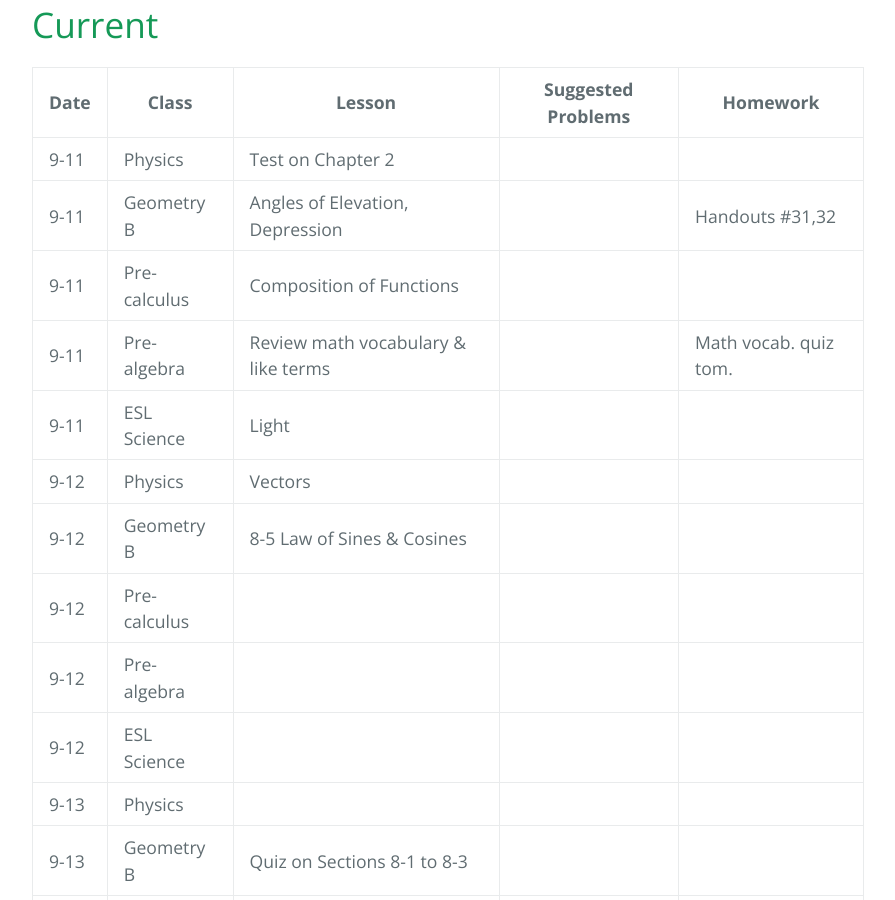
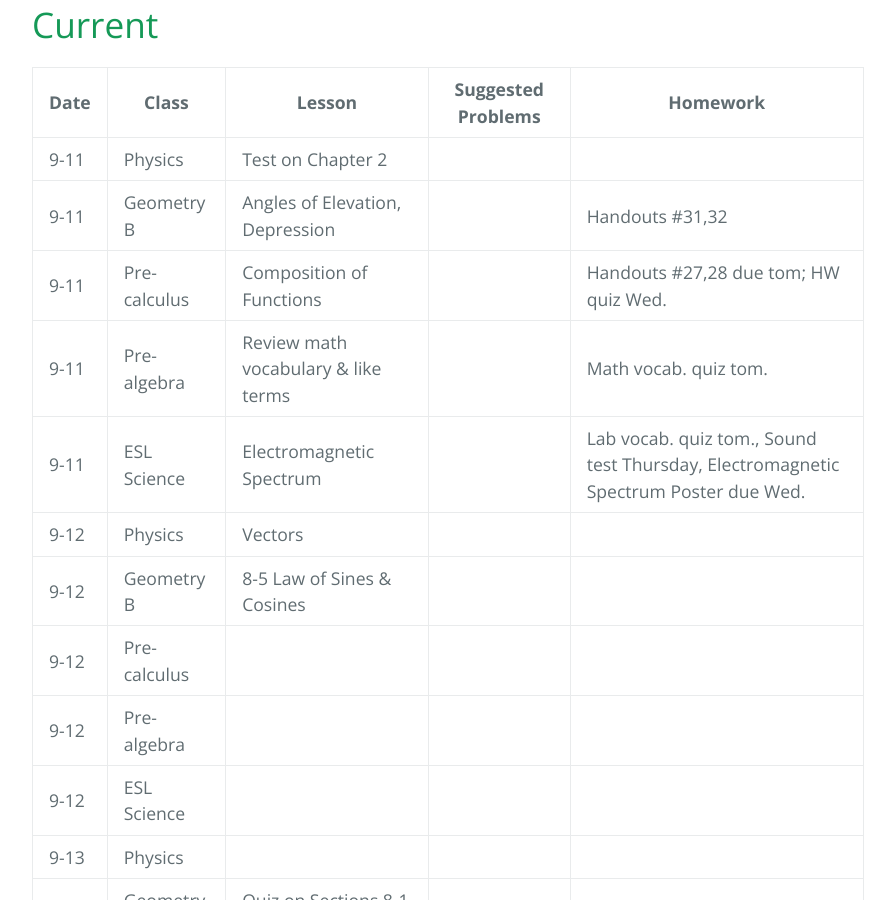
Before and after one commit to gpayoo/gpayoo, a Jekyll site: the page built from index.md, in a window 1280 px wide and 900 px high, scrolled down 501 px. Shown: the whole window, without its empty margins (192-1087 px from the left). Built offline with Jekyll 4.4.1, drawn with Linux system fonts in a browser that asks for light colours; our own code applies the rules of GitHub Pages for plain Markdown files.

Commit message:
Update index.md

```diff
--- a/index.md
+++ b/index.md
@@ -11,9 +11,9 @@ layout: default
 | ---- | ----- | ------ | -------- | ---
 | 9-11 | Physics |  Test on Chapter 2| |
 | 9-11 | Geometry B | Angles of Elevation, Depression | |  Handouts #31,32|
-| 9-11 | Pre-calculus | Composition of Functions | |
+| 9-11 | Pre-calculus | Composition of Functions | | Handouts #27,28 due tom; HW quiz Wed.
 | 9-11 | Pre-algebra | Review math vocabulary & like terms| | Math vocab. quiz tom.
-| 9-11 | ESL Science | Light |  |
+| 9-11 | ESL Science | Electromagnetic Spectrum |  | Lab vocab. quiz tom., Sound test Thursday, Electromagnetic Spectrum Poster due Wed.
 | 9-12 | Physics | Vectors  | |
 | 9-12 | Geometry B | 8-5 Law of Sines & Cosines | | |
 | 9-12 | Pre-calculus |  | |
```
